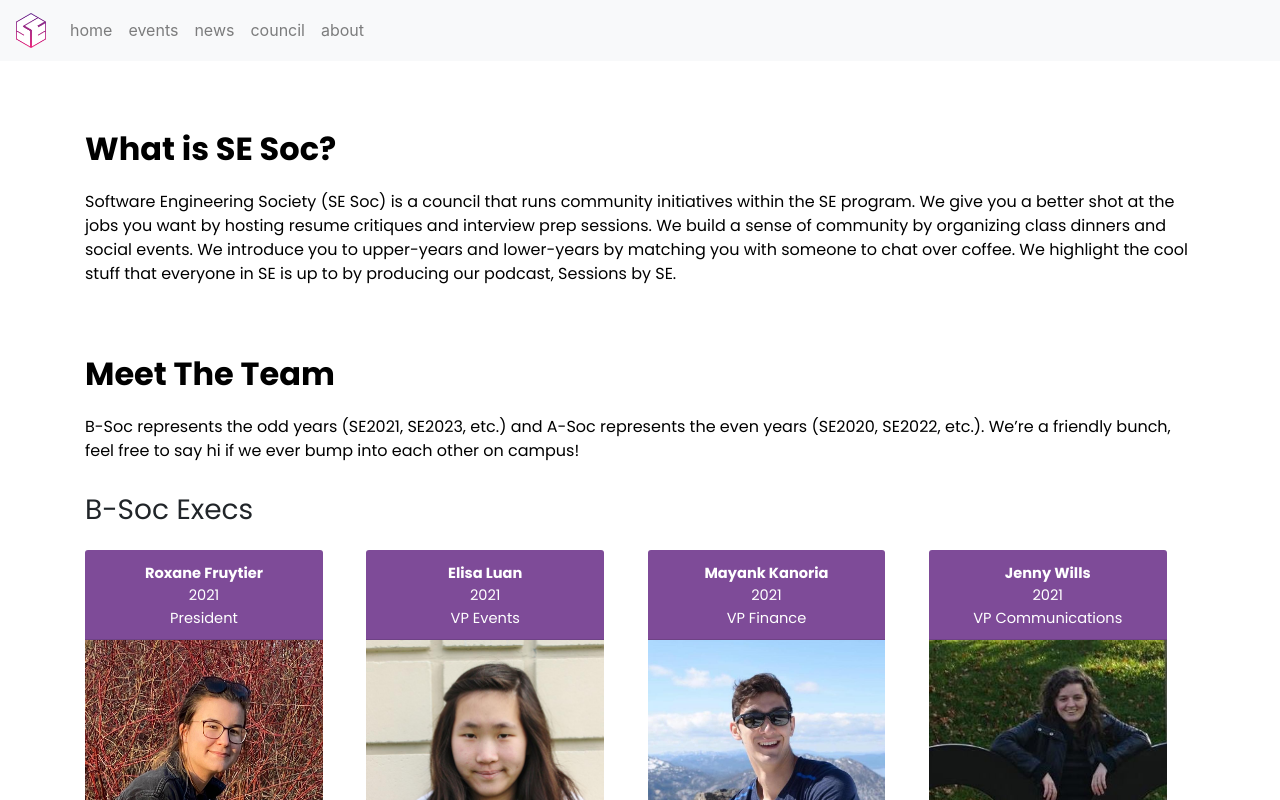
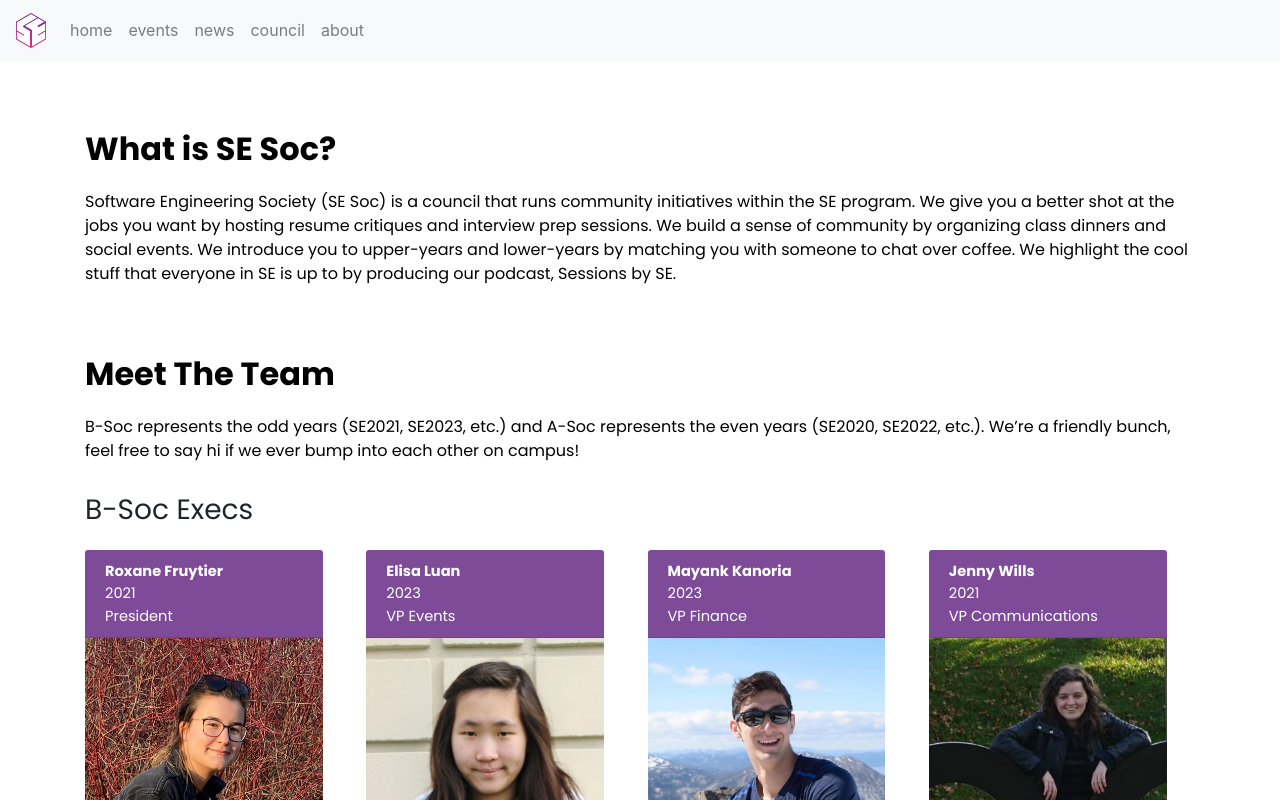
Before and after one commit to SESoc/public-website, a React (Create React App) app: page /about in a window 1280 px wide. Shown: the top 800 px of the page. Built offline with nearby package versions, Linux system fonts and the light colour scheme; no server answers.

Commit message:
Layout fixes

```diff
--- a/src/components/ProfilePhotoGroup.jsx
+++ b/src/components/ProfilePhotoGroup.jsx
@@ -4,14 +4,13 @@ import {Card, Col, Row} from "react-bootstrap";
 import "./styles/ProfilePhotoGroup.scss";
 
 const Image = props => (
-  <Col xs={6} sm={6} md={6} lg={3} className="col-align-left">
-    <Card className="card" style={{width: "95%"}}>
+  <Col xs={6} sm={6} md={6} lg={3} className="ml-0 pl-0">
+    <Card className="ml-0 card" style={{width: "95%"}}>
       <Card.Header
         className="card-header"
         style={{backgroundColor: props.color}}
       >
-        <Card.Title className="text-center"></Card.Title>
-        <Card.Text className="text-center">
+        <Card.Text className="card-text">
           <strong>{props.person.name}</strong>
           <br />
           {props.person.year}
--- a/src/components/styles/ProfilePhotoGroup.scss
+++ b/src/components/styles/ProfilePhotoGroup.scss
@@ -27,37 +27,28 @@
 
 @media screen and (max-width: 768px) {
     .card {
-        font-size: calc(11px + 0.5vw);
+        font-size: calc(10px + 0.5vw);
         line-height: calc(1.1em + 0.5vw);
     }
 }
 
 .card {
-    margin-left: 0px !important;
     padding-left: 15px;
     border-width: 0px;
     width: 100%;
-    //
 }
 
 .card-header {
-    padding-top: 0px;
+    padding-top: 10px;
     padding-bottom: 10px;
     background-color: $color-eng;
 }
 
-.col-align-left {
-    margin-left: 0px;
-    padding-left: 0px;
-}
-
 .card-full-width {
-    // padding-left: 0px;
-    // margin-left: 0px;
     width: 100%;
 }
 
-.text-center {
+.card-text {
     color: white;
-    align-items: center;
+    text-align: left;
 }
--- a/src/containers/About.jsx
+++ b/src/containers/About.jsx
@@ -41,13 +41,13 @@ class About extends Component {
               {
                 name: "Elisa Luan",
                 src: profileImage("elisa"),
-                year: "2021",
+                year: "2023",
                 position: "VP Events",
               },
               {
                 name: "Mayank Kanoria",
                 src: profileImage("spencer"),
-                year: "2021",
+                year: "2023",
                 position: "VP Finance",
               },
               {
```
